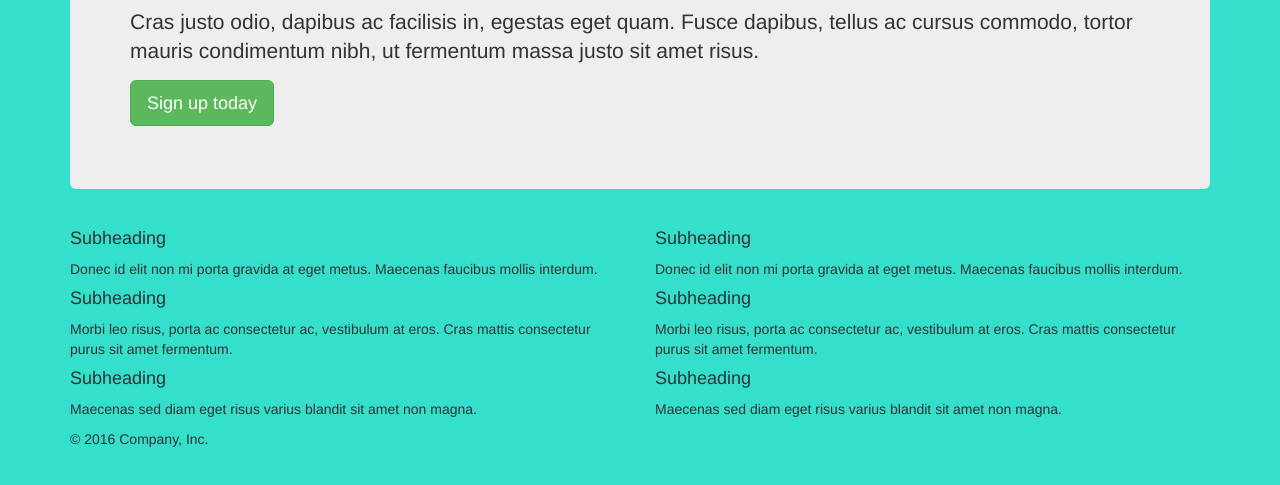
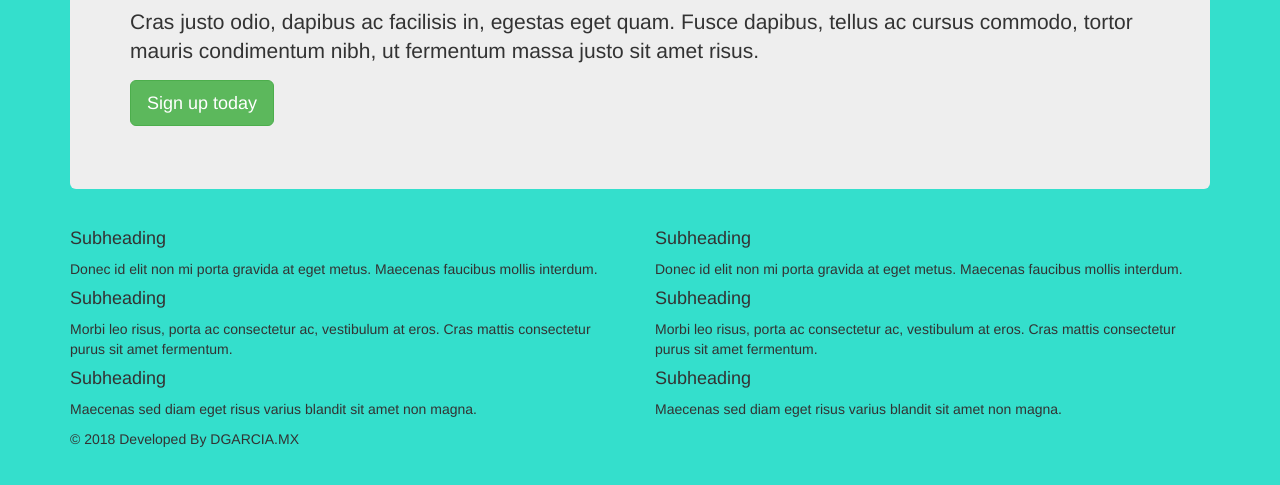
Before and after one commit to magicokaka18/pagina-web, a plain HTML site: page index.html in a window 1280 px wide. Shown: the part 197-682 px from the top of the page. Drawn offline with nearby package versions, Linux system fonts and the light colour scheme.

Commit message:
Añadí el Copyright

```diff
--- a/index.html
+++ b/index.html
@@ -60,7 +60,7 @@
       </div>
 
       <footer class="footer">
-        <p>&copy; 2016 Company, Inc.</p>
+        <p>&copy; 2018 Developed By DGARCIA.MX</p>
       </footer>
 
     </div> <!-- /container -->
```
